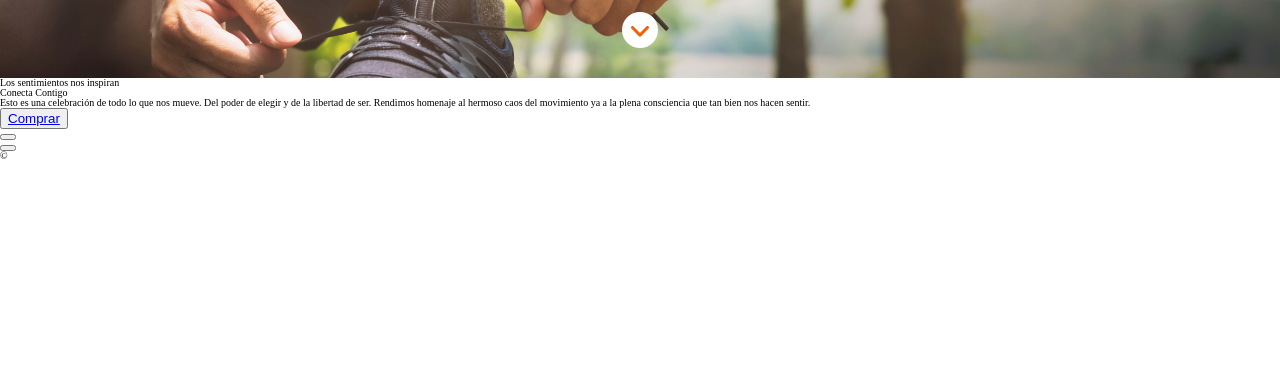
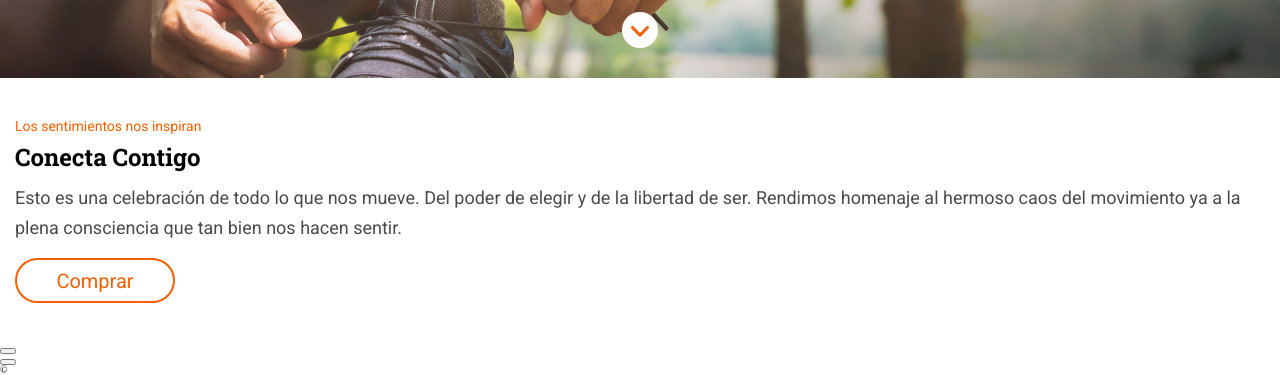
Before and after one commit to Adalab/modulo-1-evaluacion-final-marinacr92, a website: page src/html/index.html in a window 1280 px wide. Shown: the part 452-827 px from the top of the page. Before the commit the page ends 800 px from the top, so only its background shows below. Drawn offline with nearby package versions, Linux system fonts and the light colour scheme; files that its build step writes are made by us from their sources; files whose address does not match are found by name.

Commit message:
Add white section to main

```diff
--- a/src/html/partials/main.html
+++ b/src/html/partials/main.html
@@ -1,21 +1,21 @@
 <main class="main">
-    <section>
-        <h4>
+    <section class="main__white">
+        <h4 class="title__orange">
             Los sentimientos nos inspiran
         </h4>
-        <article class="article">
-            <h2>
+        <article>
+            <h2 class="white__article-title">
                 Conecta Contigo
             </h2>
-            <p>
+            <p class="white__article-description">
                 Esto es una celebración de todo lo que nos mueve. Del poder de elegir y de la libertad de ser. Rendimos homenaje al hermoso caos del movimiento ya a la plena consciencia que tan bien nos hacen sentir.
             </p>
         </article>
-        <button>
-            <a href="https::/adalab.es">Comprar</a>
+        <button class="main__white-button">
+            <a  class="main__white-button-text" href="https::/adalab.es">Comprar</a>
         </button>
     </section>
-    <section>
+    <section class="main_grey">
         <h3>
 
         </h3>
--- a/src/scss/layout/_main.scss
+++ b/src/scss/layout/_main.scss
@@ -1,7 +1,45 @@
-.main{
-    width: 320px;
+.main__white{
+    padding: 34px 15px 40px 15px;
+
+    &-button{
+        width: 160px;
+        height: 45px;
+        background-color: white;
+        border: 2px solid $bright-orange;
+        border-radius: 25px;
+
+        &-text{
+            color: $bright-orange;
+            font-family: $Roboto;
+            font-weight: 400;
+            font-size: 2rem;
+            text-align: center;
+            text-decoration: none;
+        }
+
+    }
 }
-.article{
-    width: 100%;
 
+.title__orange{
+    color: $bright-orange;
+    font-family: $Roboto;
+    font-weight: 400;
+    font-size: 1.4rem;
+    line-height: 2.14;
 }
+
+.white__article-title{
+    font-family: $RobotoSlab;
+    font-size: 2.4rem;
+    line-height: 1.25;
+    padding-bottom: 11px;
+}
+
+.white__article-description {
+    color: $greyish-brown;
+    font-family: $Roboto;
+    font-weight: 400;
+    font-size: 1.8rem;
+    line-height: 1.67;
+    padding-bottom: 15px;
+}
--- a/src/scss/main.scss
+++ b/src/scss/main.scss
@@ -9,5 +9,6 @@
 @import 'core/animations';
 @import 'layout/header';
 @import 'layout/hero';
+@import 'layout/main';
 @import 'layout/footer';
 @import 'pages/index';
```
